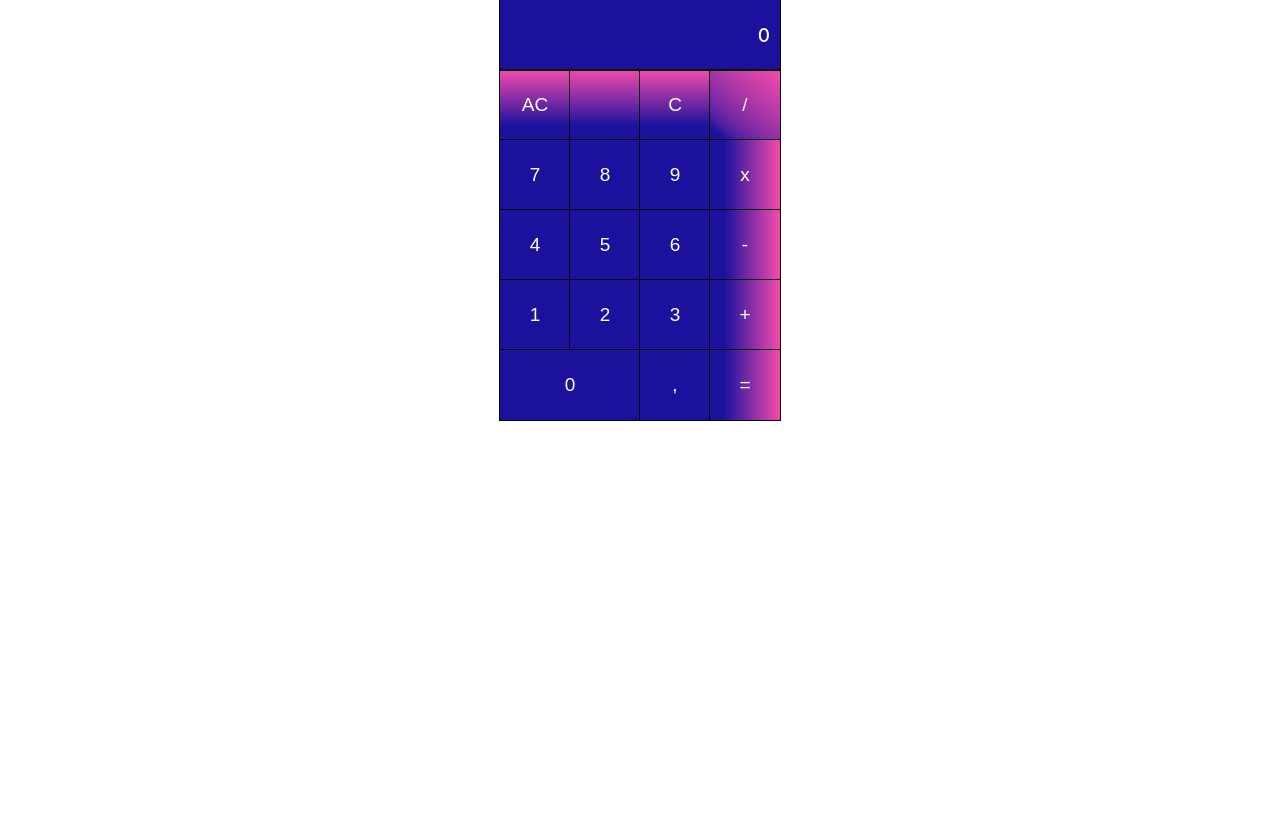
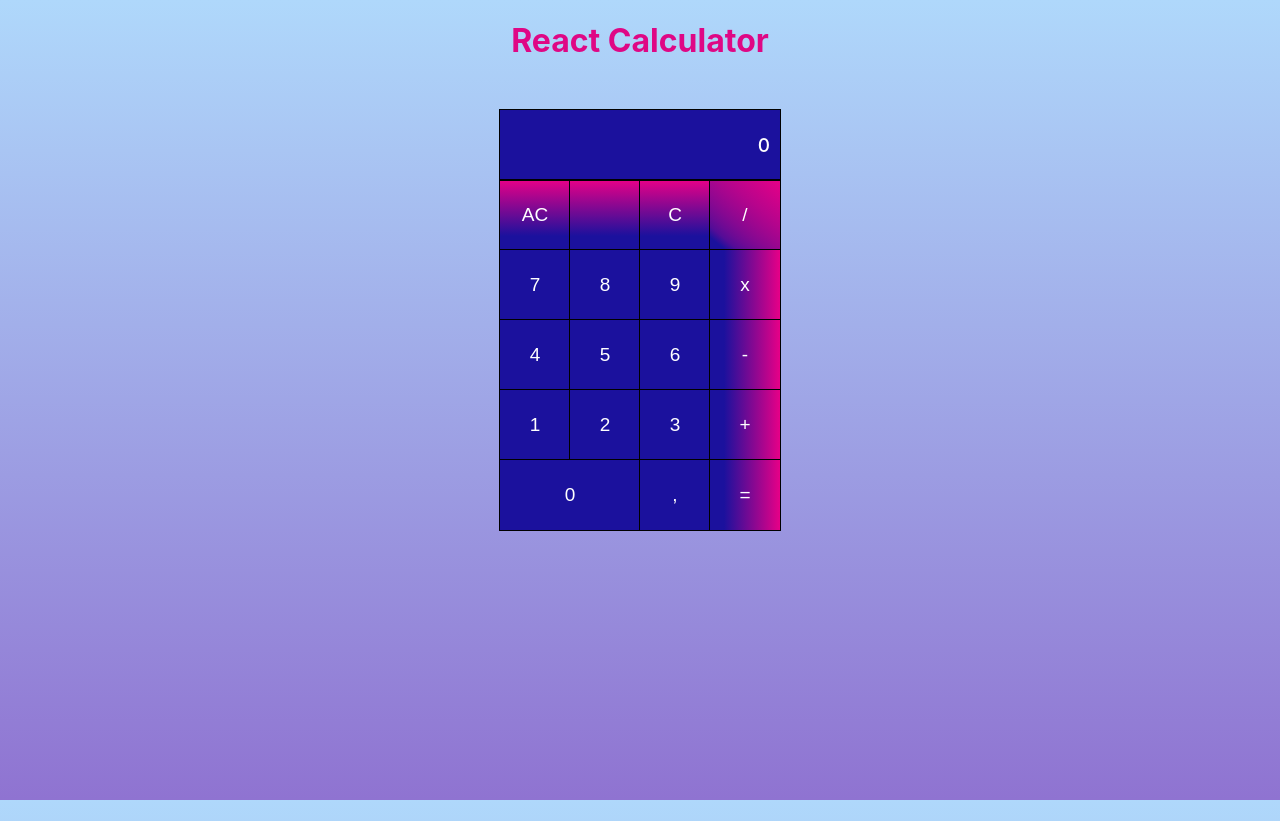
Before and after one commit to blade-sensei/react-calculator, a React (Create React App) app: page / in a window 1280 px wide. Before the commit the page ends 800 px from the top, so only its background shows below. Built offline with nearby package versions, Linux system fonts and the light colour scheme.

Commit message:
chore: style buttons and background body

```diff
--- a/public/index.html
+++ b/public/index.html
@@ -24,11 +24,13 @@
       work correctly both with client-side routing and a non-root public URL.
       Learn how to configure a non-root public URL by running `npm run build`.
     -->
+    <link href="%PUBLIC_URL%/style.css" rel="stylesheet" />
     <title>React App</title>
   </head>
   <body>
     <noscript>You need to enable JavaScript to run this app.</noscript>
     <div id="root"></div>
+
     <!--
       This HTML file is a template.
       If you open it directly in the browser, you will see an empty page.
--- /dev/null
+++ b/public/style.css
@@ -0,0 +1,16 @@
+html {
+  height: 100%;
+}
+
+body {
+  height: 100%;
+  background: linear-gradient(rgb(175,216,251), rgb(143,115,209));
+}
+
+#root {
+  height: 100vh;
+}
+
+.App {
+  height: 100%;
+}
--- a/src/App.css
+++ b/src/App.css
@@ -1,3 +1,7 @@
 .App {
   text-align: center;
 }
+
+h1 {
+  color: rgb(223, 7, 133);
+}
--- a/src/App.js
+++ b/src/App.js
@@ -5,6 +5,7 @@ import CalculatorComponent from './CalculatorComponent';
 function App() {
   return (
     <div className="App">
+      <h1> React Calculator</h1>
       <CalculatorComponent/>
     </div>
   );
--- a/src/CalculatorButton.css
+++ b/src/CalculatorButton.css
@@ -10,12 +10,29 @@ button {
   outline: solid black 1px;
 }
 
+button:hover {
+  cursor: pointer;
+  background-color: rgb(155, 150, 220);
+}
+
 .operator, .result {
-  background: linear-gradient(to right,rgb(27,17,157) 20%, rgb(244,74,172))
+  background: linear-gradient(to right,rgb(27,17,157) 20%, rgb(231, 0, 135))
+}
+
+.operator:hover, .result:hover {
+  background: linear-gradient(to right,rgb(155, 150, 220) 50%, rgb(231, 0, 135))
 }
 
 .clear, .disabled {
-  background: linear-gradient(to top,rgb(27,17,157) 20%, rgb(244,74,172))
+  background: linear-gradient(to top,rgb(27,17,157) 20%, rgb(231, 0, 135))
+}
+
+.clear:hover, .disabled:hover {
+  background: linear-gradient(to top,rgb(155, 150, 220) 50%, rgb(231, 0, 135))
+}
+
+.disabled:hover {
+  cursor: default;
 }
 
 .zero {
@@ -23,5 +40,9 @@ button {
 }
 
 .divide {
-  background: linear-gradient(40deg, rgb(27,17,157) 10%, 40%, rgb(244,74,172))
+  background: linear-gradient(40deg, rgb(27,17,157) 10%, 35%, rgb(231, 0, 135))
 }
+
+.divide:hover {
+  background: linear-gradient(40deg, rgb(155, 150, 220) 10%, 50%, rgb(231, 0, 135))
+}
--- a/src/CalculatorComponent.css
+++ b/src/CalculatorComponent.css
@@ -1,4 +1,5 @@
 .calculator {
   width: 280px;
   margin: auto;
+  margin-top: 50px;
 }
--- a/src/calculatorDisplayer.css
+++ b/src/calculatorDisplayer.css
@@ -7,7 +7,6 @@
   display: table;
   width: 100%;
   outline: solid black 1px;
-
 }
 
 .displayer-text {
```
